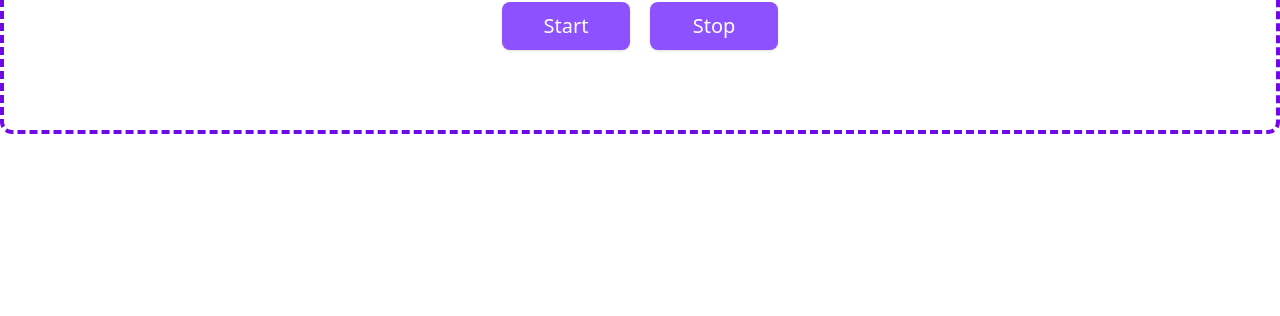
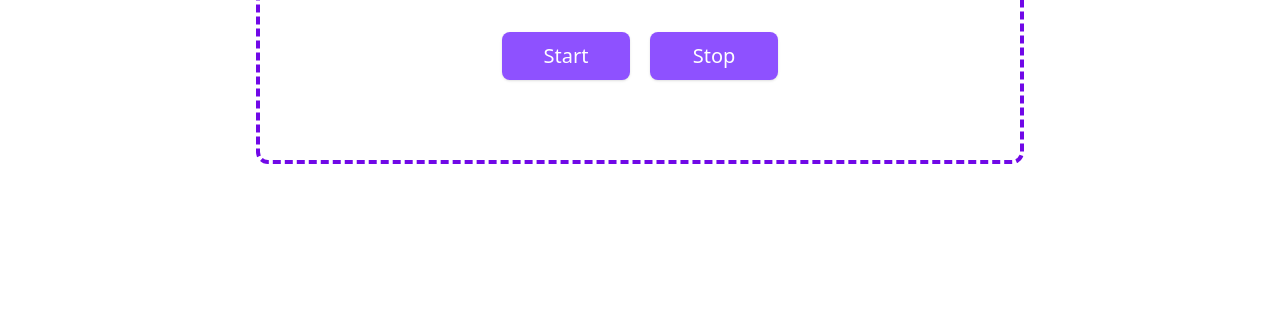
Before and after one commit to muhammadsamimreza/Breath-exercise-project, a plain HTML site: page index.html in a window 1280 px wide. Shown: the part 484-800 px from the top of the page. Drawn offline with nearby package versions, Linux system fonts and the light colour scheme.

Commit message:
width fixed

```diff
--- a/index.html
+++ b/index.html
@@ -8,7 +8,7 @@
     <script src="https://cdn.jsdelivr.net/npm/@tailwindcss/browser@4"></script>
   </head>
   <body class="font-sans flex justify-center items-center h-screen">
-    <div class="w-[90%] md:w-full text-center space-y-7 md:space-y-14 border-4 border-dashed border-violet-700 p-10 md:p-20 rounded-xl">
+    <div class="w-[90%] md:w-[60%] text-center space-y-7 md:space-y-14 border-4 border-dashed border-violet-700 p-10 md:p-20 rounded-xl">
       <h1 class="text-3xl md:text-6xl font-bold text-violet-600">Mindful Breathing Timer</h1>
       <div id="timerBox" class="text-2xl md:text-5xl font-semibold text-green-400">Breath in</div>
       <div class="flex gap-5 justify-center">
```
